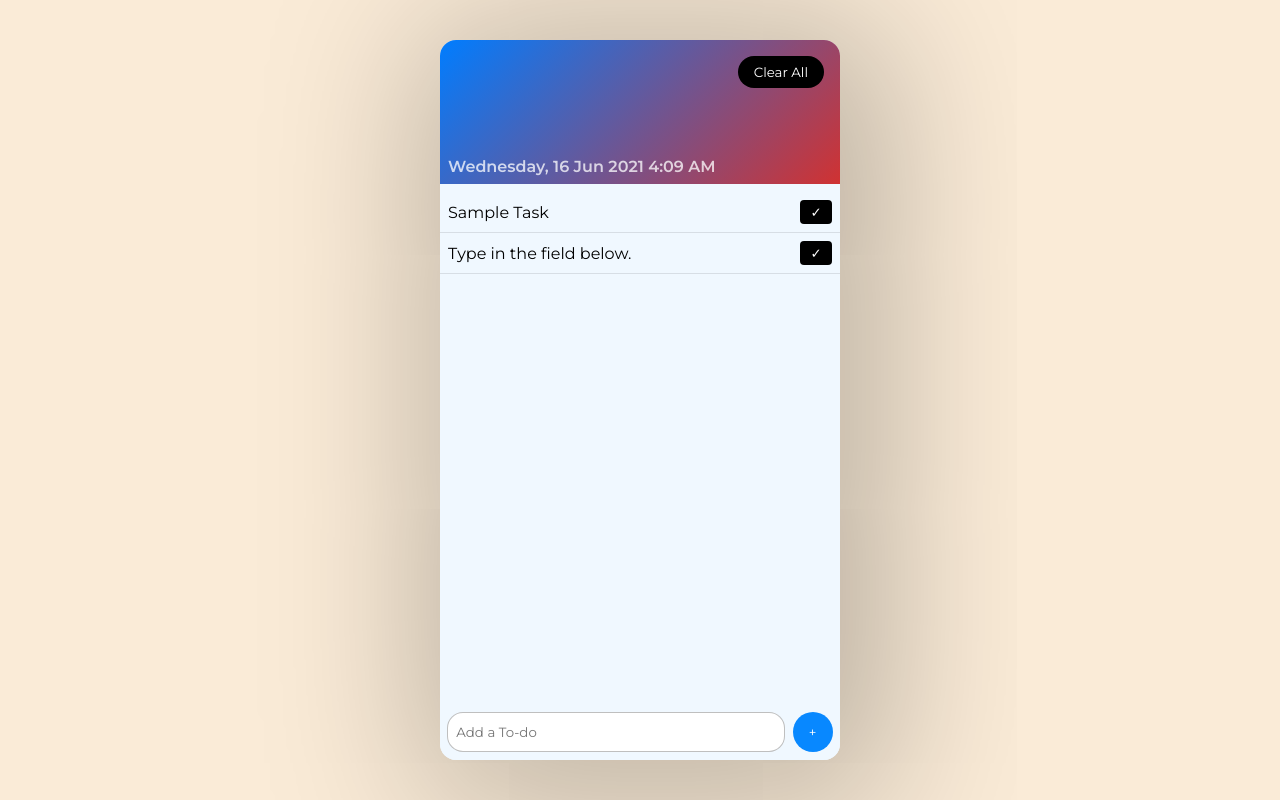
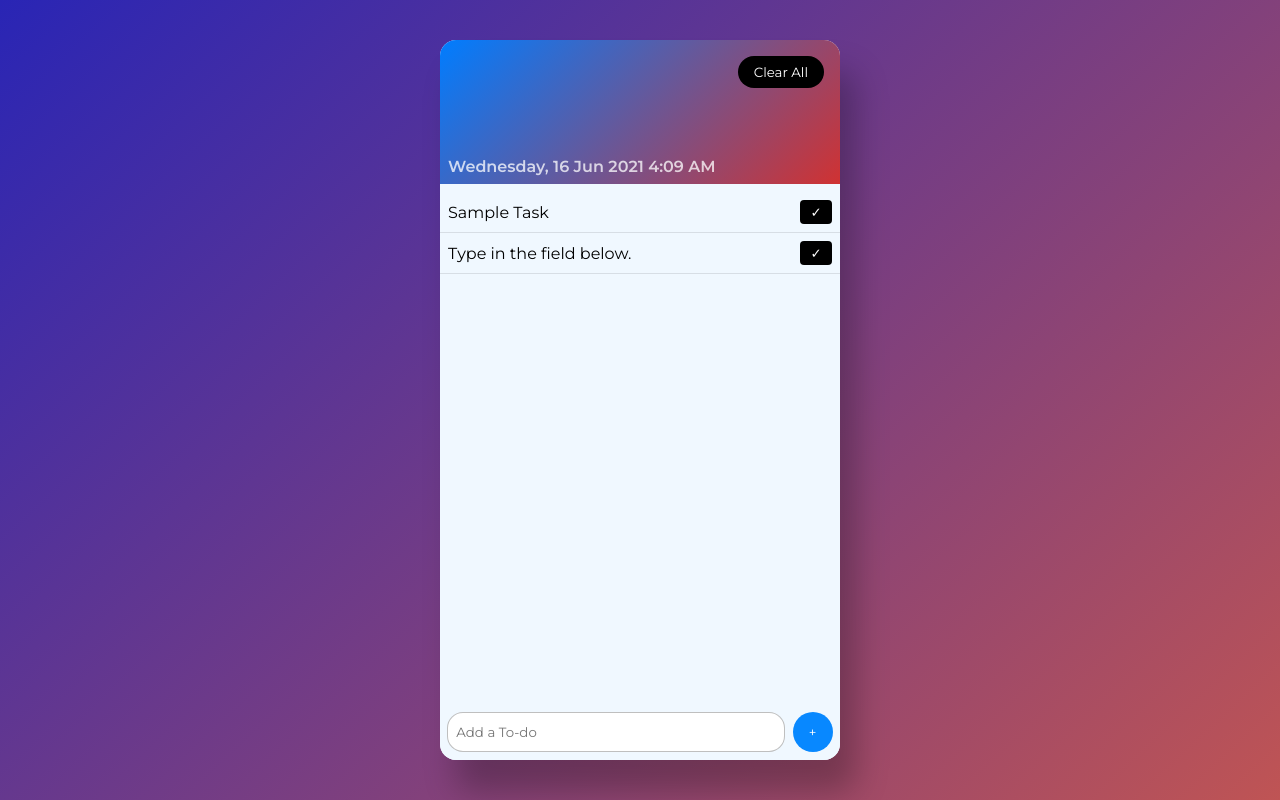
Before and after one commit to kecav/to-do, a plain HTML site: page index.html in a window 1280 px wide. Drawn offline with Linux system fonts and the light colour scheme.

Commit message:
Update style.css

```diff
--- a/style.css
+++ b/style.css
@@ -8,10 +8,11 @@
 
 body {
     height: 100vh;
-    background-color: antiquewhite;
+    background-color: #5d5ba3;
     display: flex;
     justify-content: center;
     align-items: center;
+    background: linear-gradient(137deg, #2925b5, #bf5454);
 }
 
 .container {
@@ -20,7 +21,7 @@ body {
     width: 25rem;
     border-radius: 1rem;
     overflow: hidden;
-    box-shadow: 1rem 1rem 10rem 2rem rgb(0 0 0 / 0.25);
+    box-shadow: 1rem 2rem 2rem 0rem rgb(0 0 0 / 25%);
 }
 
 .header {
```
